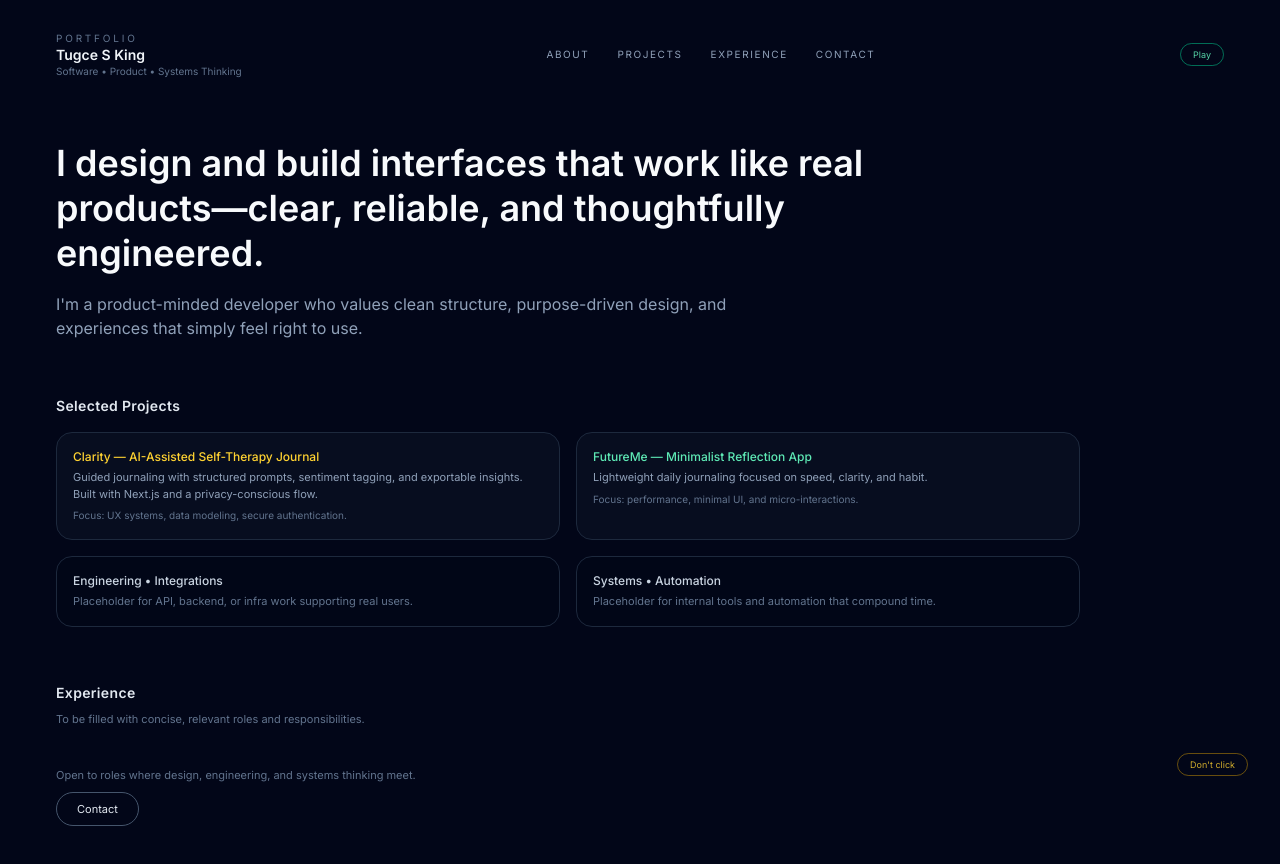
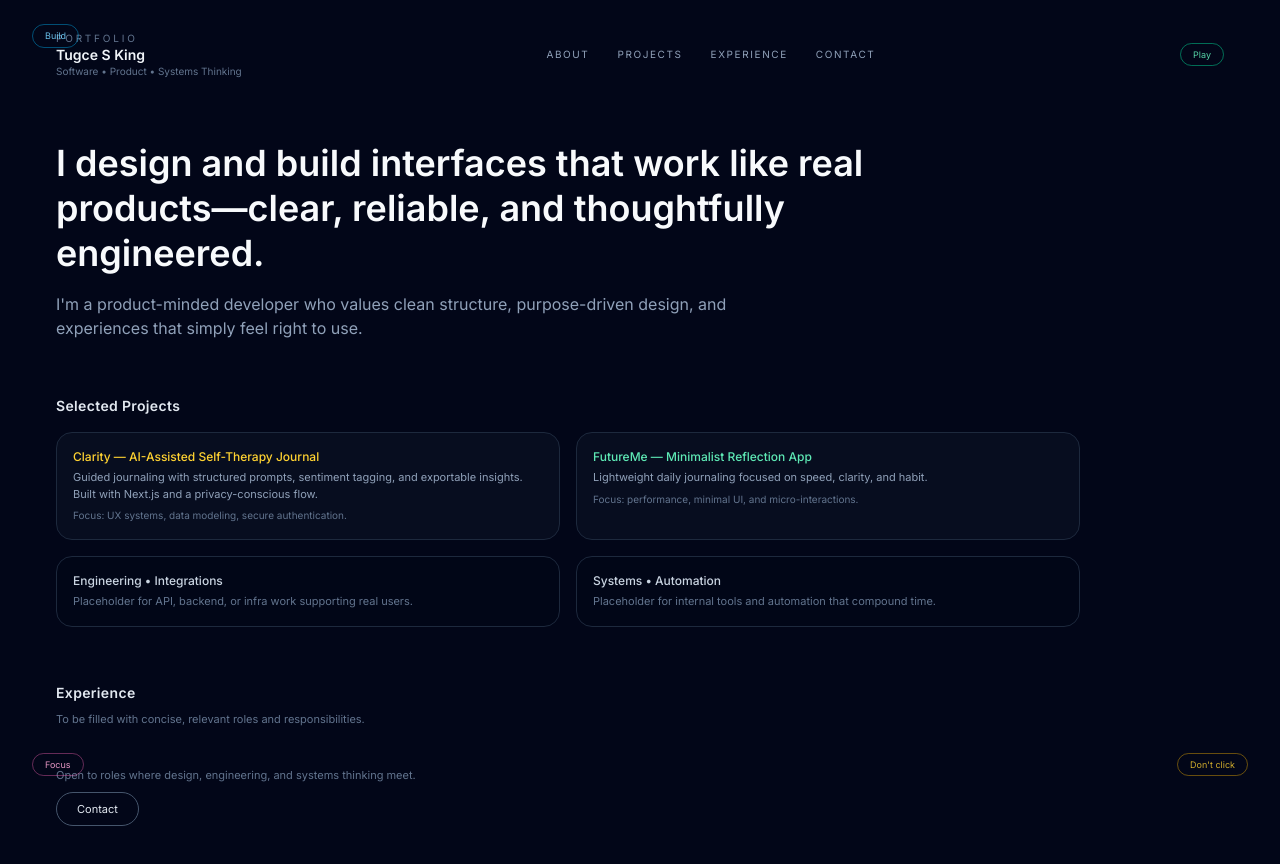
Before and after one commit to KingTugce/tugce-portfolio, a Next.js app: page / in a window 1280 px wide. Shown: the top 864 px of the page. Built offline with nearby package versions, Linux system fonts and the light colour scheme.

Commit message:
update build,focus and play

```diff
--- a/src/app/page.tsx
+++ b/src/app/page.tsx
@@ -2,9 +2,15 @@
 
 import { useState } from "react";
 import { PlayOverlay } from "../components/PlayOverlay";
+import { BuildOverlay } from "../components/BuildOverlay";
+import { FocusOverlay } from "../components/FocusOverlay";
+
 
 export default function Home() {
   const [playOpen, setPlayOpen] = useState(false);
+  const [buildOpen, setBuildOpen] = useState(false);
+  const [focusOpen, setFocusOpen] = useState(false);
+
 
   return (
     <main className="min-h-screen px-8 md:px-14 py-8 bg-slate-950 text-slate-50 relative">
@@ -147,8 +153,28 @@ export default function Home() {
         Don&apos;t click
       </button>
 
+      {/* Build button */}
+<button
+  onClick={() => setBuildOpen(true)}
+  className="hidden md:flex fixed top-6 left-8 text-[9px] text-sky-300/90 border border-sky-400/40 rounded-full px-3 py-1 hover:text-sky-100 hover:border-sky-300 transition-all"
+>
+  Build
+</button>
+
+{/* Focus button */}
+<button
+  onClick={() => setFocusOpen(true)}
+  className="hidden md:flex fixed bottom-6 left-8 text-[9px] text-pink-300/90 border border-pink-400/40 rounded-full px-3 py-1 hover:text-pink-100 hover:border-pink-300 transition-all"
+>
+  Focus
+</button>
+
+
       {/* Play universe overlay */}
       <PlayOverlay open={playOpen} onClose={() => setPlayOpen(false)} />
+      <BuildOverlay open={buildOpen} onClose={() => setBuildOpen(false)} />
+      <FocusOverlay open={focusOpen} onClose={() => setFocusOpen(false)} />
+
     </main>
   );
 }
--- /dev/null
+++ b/src/components/FocusOverlay.tsx
@@ -0,0 +1,11 @@
+export function FocusOverlay({ open, onClose }: { open: boolean; onClose: () => void }) {
+  if (!open) return null;
+  return (
+    <div
+      onClick={onClose}
+      className="fixed inset-0 z-40 bg-gradient-to-br from-purple-900 to-blue-950 flex items-center justify-center text-slate-100 text-sm"
+    >
+      Focus Layer — coming next
+    </div>
+  );
+}
```
